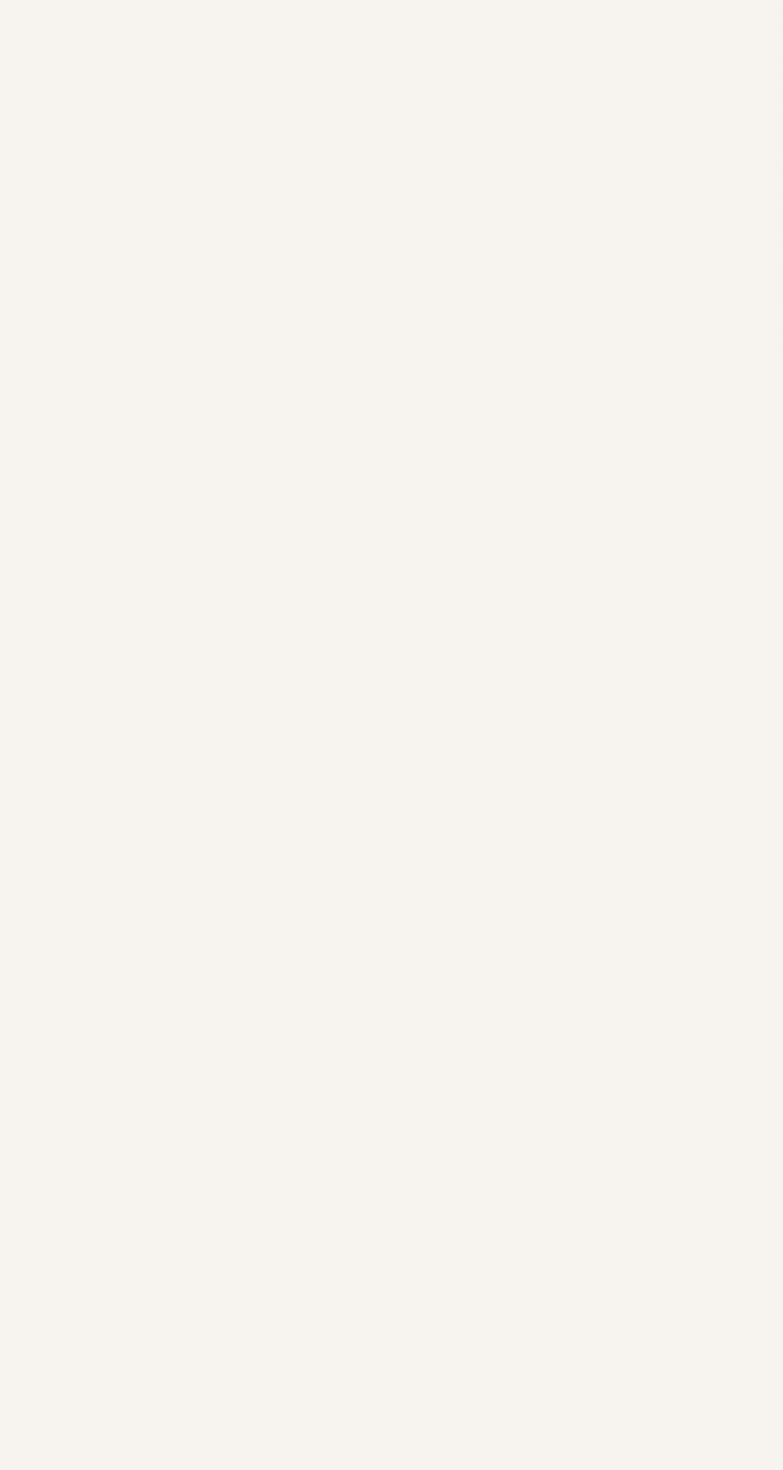
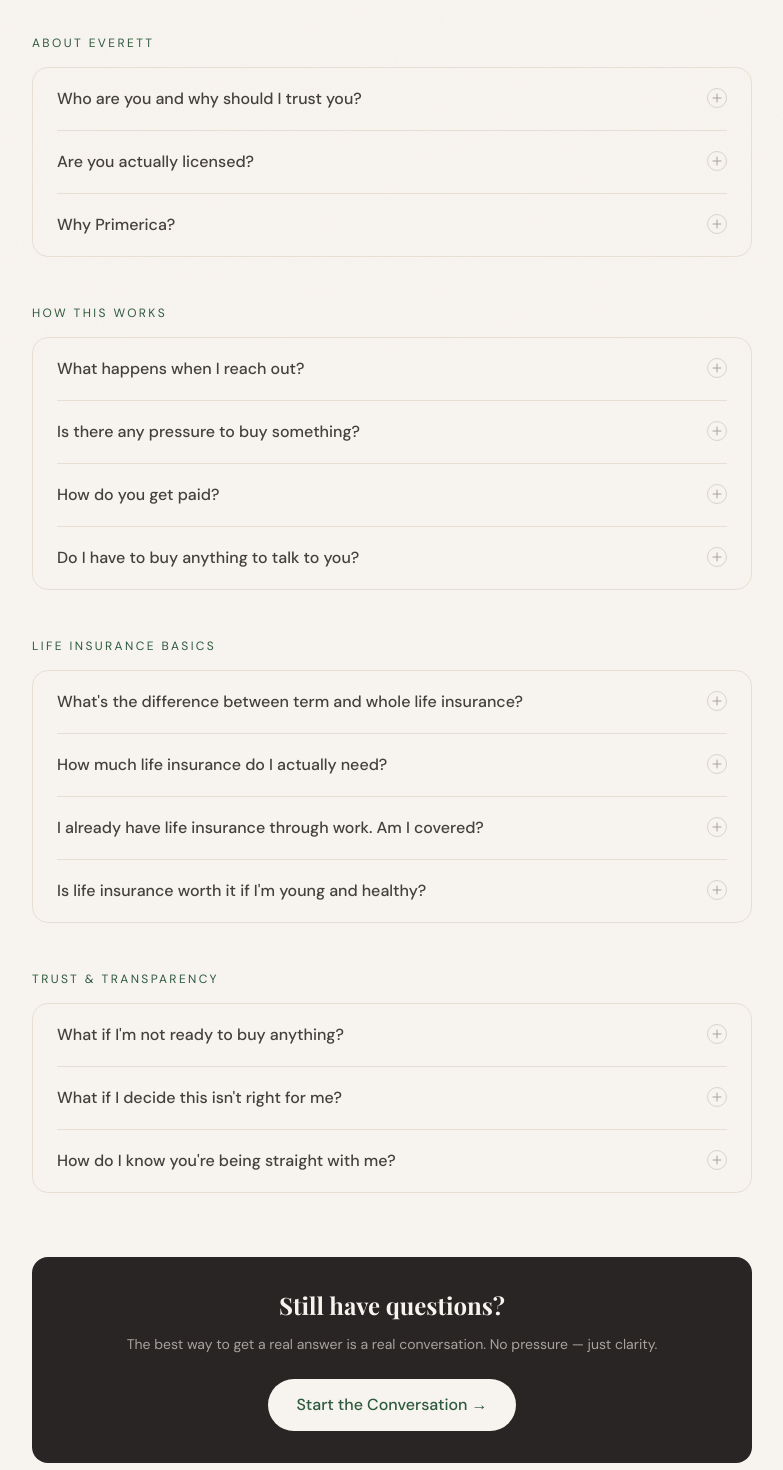
Before and after one commit to Evaldez17/Growing-Forward, a Next.js app: page /faq in a window 1280 px wide. Before the commit this address had no page. Shown: the part 440-1910 px from the top of the page, without its empty margins (248-1031 px from the left). Before the commit the page ends 800 px from the top, so only its background shows below. Built offline with nearby package versions, Linux system fonts and the light colour scheme; a web font is replaced by a local one.

Commit message:
restore FAQ page and update navbar

```diff
--- a/src/app/faq/page.tsx
+++ b/src/app/faq/page.tsx
@@ -1,5 +1,158 @@
-import { redirect } from 'next/navigation'
+'use client'
+
+import { useState } from 'react'
+
+const faqs = [
+  {
+    category: 'About Everett',
+    questions: [
+      {
+        q: 'Who are you and why should I trust you?',
+        a: "I'm Everett Valdez — a Colorado-licensed life insurance agent operating through Primerica. I'm not a financial guru or a salesperson in the traditional sense. I'm someone who has watched financial stress affect real people I care about, and I decided to do something about it. I lead with education, not pressure. You can read more about my story on the About page.",
+      },
+      {
+        q: 'Are you actually licensed?',
+        a: "Yes. I'm licensed by the state of Colorado as a life insurance agent. My license is issued by the state — Primerica provided the training and platform that helped me get there. If you ever want to verify, Colorado's Division of Insurance has a public lookup tool.",
+      },
+      {
+        q: 'Why Primerica?',
+        a: "Primerica gave me access to term life insurance products and a clear, structured way to help people with financial protection. Their model focuses on term life insurance — which is typically the most straightforward, affordable option for families who need coverage. I chose this path because it aligns with what I actually believe in.",
+      },
+    ],
+  },
+  {
+    category: 'How This Works',
+    questions: [
+      {
+        q: 'What happens when I reach out?',
+        a: "We have a conversation. That's it. I'll ask about your situation, explain your options in plain language, and answer your questions honestly. There's no pitch deck, no pressure close, and no obligation to do anything.",
+      },
+      {
+        q: 'Is there any pressure to buy something?',
+        a: "No. I genuinely mean that. If something makes sense for your situation, I'll tell you why. If it doesn't, I'll tell you that too. My goal is for you to walk away with more clarity than you came in with — whether or not we end up working together.",
+      },
+      {
+        q: 'How do you get paid?',
+        a: "I'm compensated through commissions when someone purchases a policy through me. I believe in being upfront about that. It means I only get paid if something genuinely makes sense for you and you choose to move forward. There are no consultation fees or hidden charges.",
+      },
+      {
+        q: 'Do I have to buy anything to talk to you?',
+        a: "Absolutely not. A conversation is free. I'd rather you walk away informed than walk away feeling like you were sold something you didn't fully understand.",
+      },
+    ],
+  },
+  {
+    category: 'Life Insurance Basics',
+    questions: [
+      {
+        q: 'What\'s the difference between term and whole life insurance?',
+        a: "Term life covers you for a set period — 10, 20, or 30 years — and is designed purely for protection. It's straightforward and typically much more affordable. Whole life is permanent coverage with a cash value component, which makes it more complex and more expensive. For most families focused on protection, term is usually the right starting point.",
+      },
+      {
+        q: 'How much life insurance do I actually need?',
+        a: "A common starting point is 10–12 times your annual income. That accounts for income replacement, debts, mortgage, childcare, and other long-term needs. But everyone's situation is different — that's exactly what a conversation is for.",
+      },
+      {
+        q: 'I already have life insurance through work. Am I covered?',
+        a: "Employer-provided coverage is a great starting point, but it usually isn't enough on its own — and it doesn't follow you if you change jobs. Most workplace policies offer 1–2x your salary, which falls well short of what most families actually need.",
+      },
+      {
+        q: 'Is life insurance worth it if I\'m young and healthy?',
+        a: "Especially if you're young and healthy. Your rate is locked in at the time you apply. A healthy person in their 20s or 30s can often get significant coverage for a very low monthly cost. Waiting until you're older — or until a health issue comes up — makes it significantly more expensive.",
+      },
+    ],
+  },
+  {
+    category: 'Trust & Transparency',
+    questions: [
+      {
+        q: 'What if I\'m not ready to buy anything?',
+        a: "That's completely fine. Some people need time. Some people are just starting to learn. Both are welcome here. I'd rather you understand your options fully before making any decision.",
+      },
+      {
+        q: 'What if I decide this isn\'t right for me?',
+        a: "Then it's not right for you — and I'll respect that. I'm not in the business of convincing people to buy things that don't fit their life. My reputation matters more than any single sale.",
+      },
+      {
+        q: 'How do I know you\'re being straight with me?',
+        a: "That's a fair thing to want to know. I'd encourage you to ask me hard questions, compare what I tell you against what you find elsewhere, and trust your gut. I have a Transparency page on this site for exactly this reason — I want you to know how I operate before we ever talk.",
+      },
+    ],
+  },
+]
+
+function FAQItem({ q, a }: { q: string; a: string }) {
+  const [open, setOpen] = useState(false)
+  return (
+    <div className="border-b border-warm-sand last:border-0">
+      <button
+        onClick={() => setOpen(!open)}
+        className="w-full text-left py-5 flex items-start justify-between gap-4 group"
+      >
+        <span className="font-body font-medium text-stone-700 group-hover:text-stone-900 transition-colors leading-snug">
+          {q}
+        </span>
+        <span className={`flex-shrink-0 w-5 h-5 rounded-full border border-stone-300 flex items-center justify-center transition-all ${open ? 'bg-forest border-forest' : 'group-hover:border-forest'}`}>
+          <svg className={`w-3 h-3 transition-transform ${open ? 'rotate-45 text-white' : 'text-stone-400'}`} fill="none" stroke="currentColor" viewBox="0 0 24 24">
+            <path strokeLinecap="round" strokeLinejoin="round" strokeWidth={2} d="M12 4v16m8-8H4" />
+          </svg>
+        </span>
+      </button>
+      {open && (
+        <div className="pb-5">
+          <p className="text-stone-600 font-body leading-relaxed text-sm">{a}</p>
+        </div>
+      )}
+    </div>
+  )
+}
 
 export default function FAQ() {
-  redirect('/learn')
+  return (
+    <div className="pt-20">
+      <section className="py-24 max-w-3xl mx-auto px-6">
+
+        {/* Header */}
+        <div className="mb-16">
+          <p className="text-xs uppercase tracking-[0.2em] text-forest mb-4 font-body">Common Questions</p>
+          <h1 className="font-display text-5xl font-bold text-stone-800 leading-tight mb-6">
+            Honest Answers to<br />
+            <span className="text-forest italic">Real Questions.</span>
+          </h1>
+          <p className="text-stone-600 font-body text-lg leading-relaxed">
+            No scripts. No runaround. Just straight answers about who I am, how this works, and what you can expect.
+          </p>
+        </div>
+
+        {/* FAQ Sections */}
+        <div className="space-y-12">
+          {faqs.map(section => (
+            <div key={section.category}>
+              <p className="text-xs uppercase tracking-[0.2em] text-forest mb-4 font-body">{section.category}</p>
+              <div className="bg-warm-cream border border-warm-sand rounded-2xl px-6">
+                {section.questions.map(item => (
+                  <FAQItem key={item.q} q={item.q} a={item.a} />
+                ))}
+              </div>
+            </div>
+          ))}
+        </div>
+
+        {/* Bottom CTA */}
+        <div className="mt-16 bg-stone-800 text-warm-cream rounded-2xl p-8 text-center">
+          <h2 className="font-display text-2xl font-bold mb-3">Still have questions?</h2>
+          <p className="text-stone-400 font-body mb-6 text-sm leading-relaxed">
+            The best way to get a real answer is a real conversation. No pressure — just clarity.
+          </p>
+          <a
+            href="/work-with-me"
+            className="inline-block bg-warm-cream text-forest px-7 py-3.5 rounded-full font-medium hover:bg-warm-sand transition-colors duration-200"
+          >
+            Start the Conversation →
+          </a>
+        </div>
+
+      </section>
+    </div>
+  )
 }
--- a/src/components/Navbar.tsx
+++ b/src/components/Navbar.tsx
@@ -7,6 +7,7 @@ import { usePathname } from 'next/navigation'
 const links = [
   { href: '/about', label: 'About' },
   { href: '/learn', label: 'Learn' },
+  { href: '/faq', label: 'FAQ' },
   { href: '/resources', label: 'Resources' },
   { href: '/budget-spreadsheet', label: 'Budget Tool' },
   { href: '/quiz', label: 'Take the Quiz' },
```
